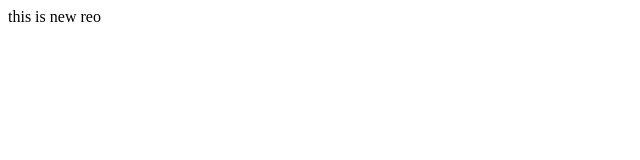
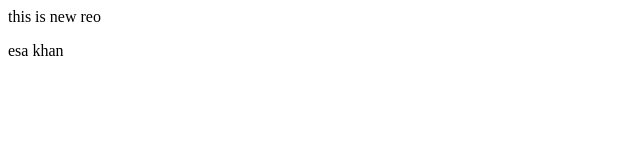
Before and after one commit to esakhan786/loc, a plain HTML site: page index.html in a window 1280 px wide. Shown: the full height of the page, 0-640 px from the left. Drawn offline with Linux system fonts and the light colour scheme.

Commit message:
add new featress

```diff
--- a/index.html
+++ b/index.html
@@ -1 +1,2 @@
 <p>this is new reo</p>
+<p>esa khan</p>
```
